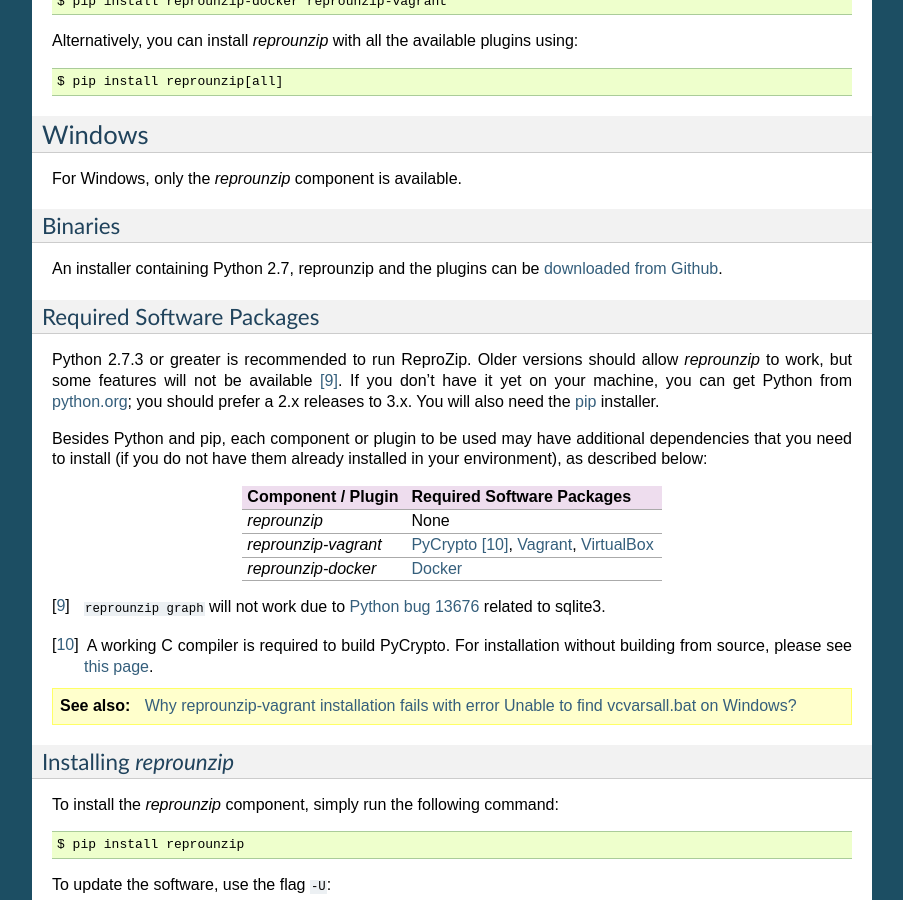
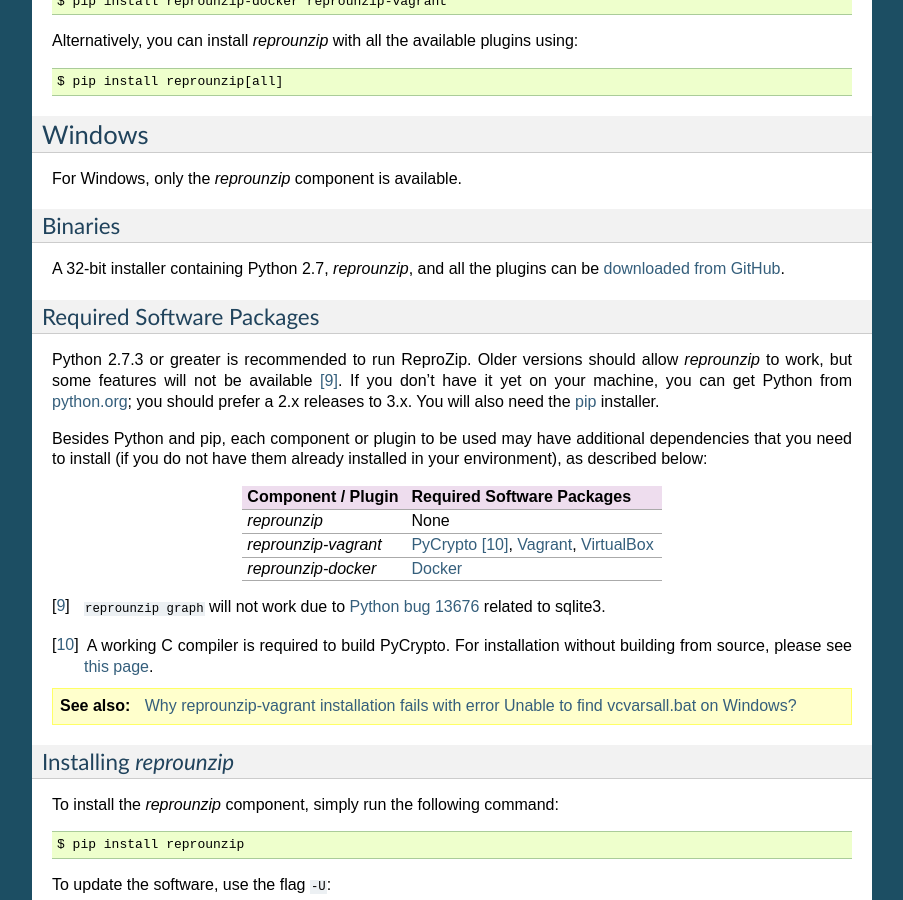
Before and after one commit to VIDA-NYU/reprozip, a Sphinx documentation site: the page built from docs/source/install.rst, in a window 1280 px wide and 900 px high, scrolled down 2570 px. Shown: the whole window, without its empty margins (198-1101 px from the left). Built offline with Sphinx 7.4.7, drawn with Linux system fonts in a browser that asks for light colours.

Commit message:
Small update to docs (install).

```diff
--- a/docs/source/install.rst
+++ b/docs/source/install.rst
@@ -144,7 +144,7 @@
 Binaries
 --------
 
-An installer containing Python 2.7, reprounzip and the plugins can be `downloaded from Github <https://github.com/ViDA-NYU/reprozip/releases/download/0.5.1/reprounzip-0.5.1-setup.exe>`_.
+A 32-bit installer containing Python 2.7, *reprounzip*, and all the plugins can be `downloaded from GitHub <https://github.com/ViDA-NYU/reprozip/releases/download/0.5.1/reprounzip-0.5.1-setup.exe>`_.
 
 Required Software Packages
 --------------------------
```
